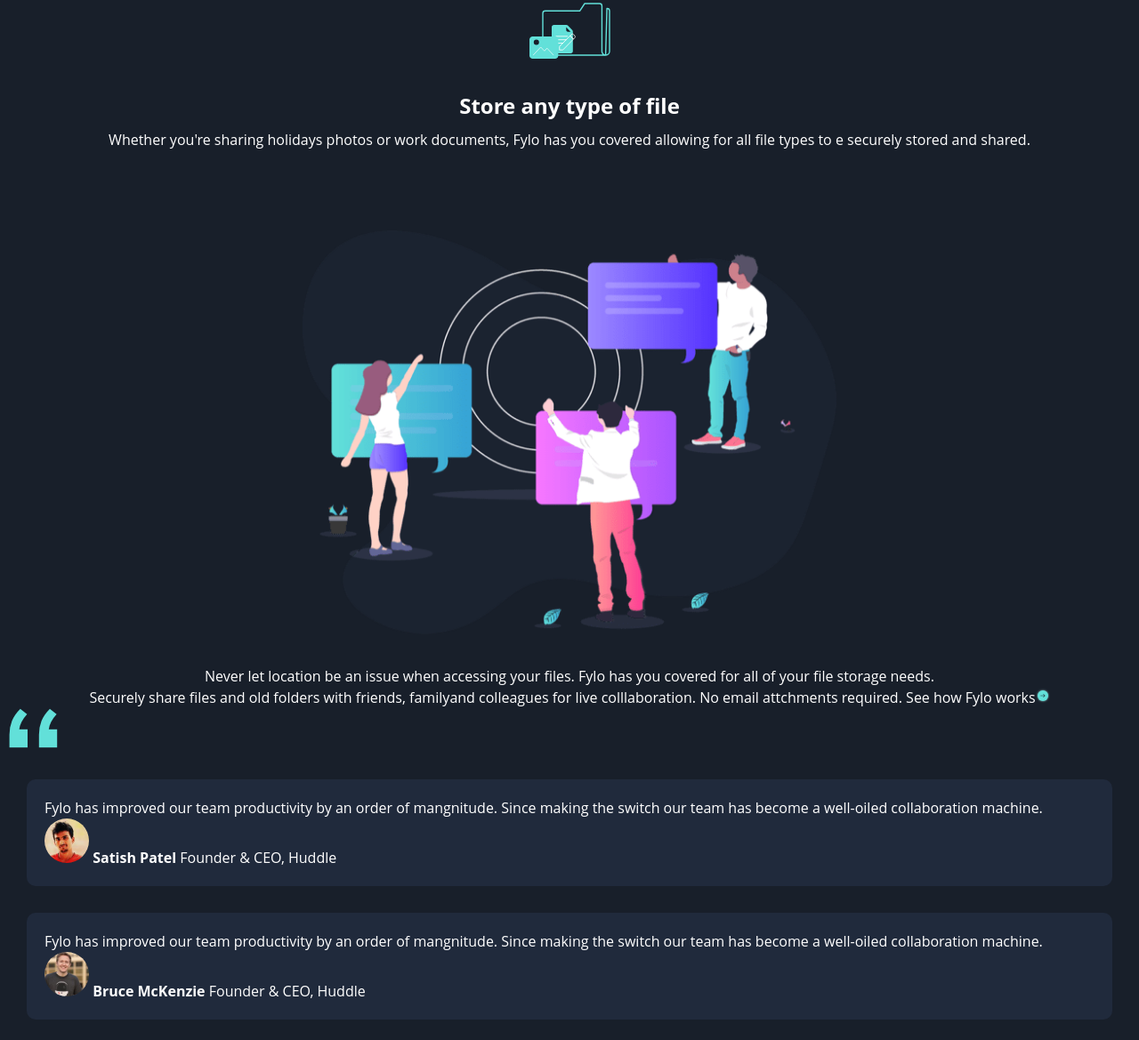
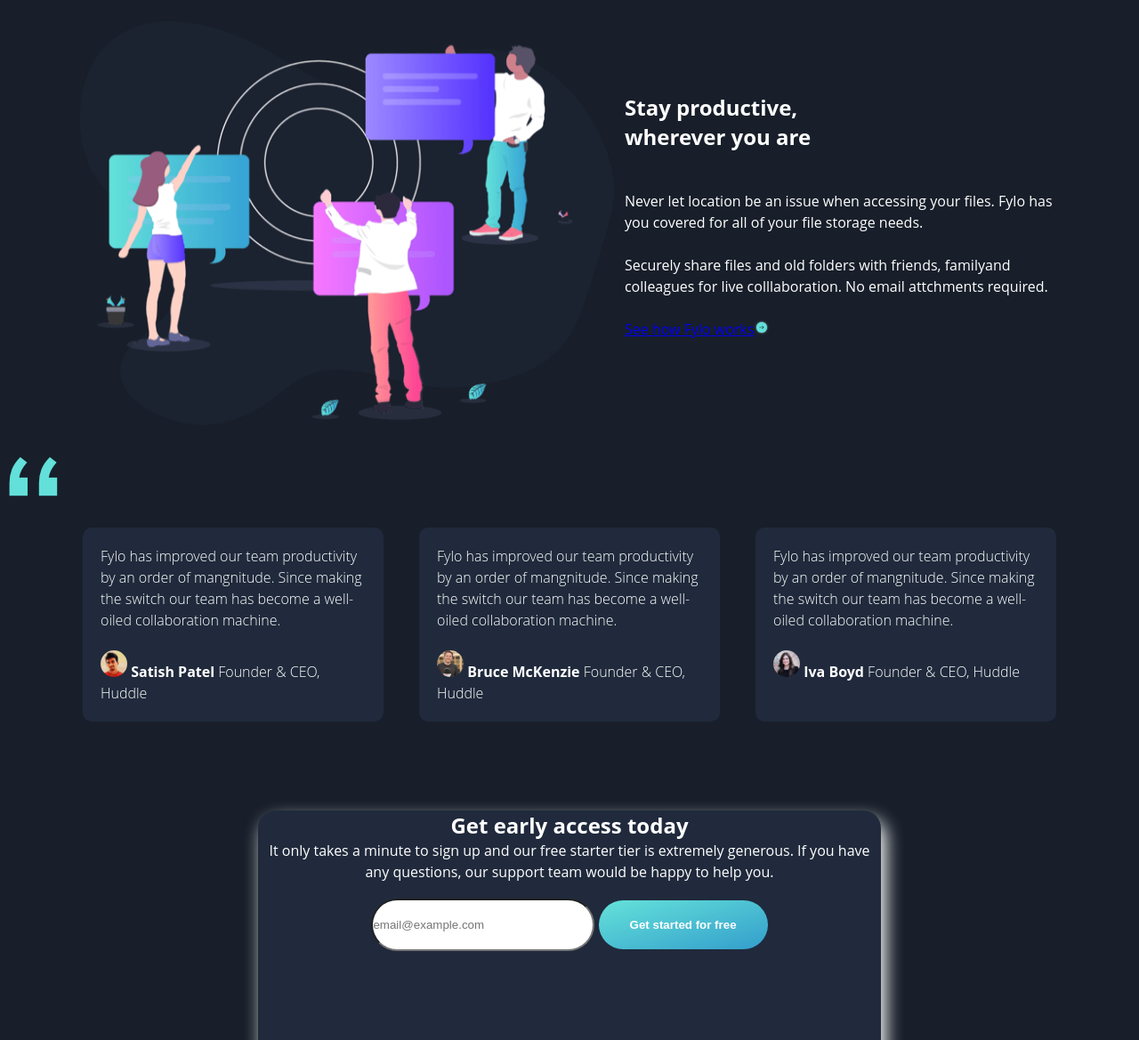
Before and after one commit to etowageed/fylo-dark-theme-landing-page, a plain HTML site: page index.html in a window 1280 px wide. Shown: the part 1631-2800 px from the top of the page at 89% size. Drawn offline with Linux system fonts and the light colour scheme; a web font is replaced by a local one.

Commit message:
third commit

```diff
--- a/index.html
+++ b/index.html
@@ -96,25 +96,33 @@
           class="imges prod"
           alt="productive"
         /><br />
+        <div class="productive-tile">
+          <h2>
+            Stay productive, <br />
+            wherever you are
+          </h2>
+          <br /><br />
           <span class="productive-illus"
             >Never let location be an issue when accessing your files. Fylo has
-          you covered for all of your file storage needs.
-          <br />
+            you covered for all of your file storage needs. <br /><br />
             Securely share files and old folders with friends, familyand
             colleagues for live colllaboration. No email attchments required.
+            <br />
+            <br />
+            <a href="#" class="arrow-link"
+              >See how Fylo works<img src="images/icon-arrow.svg"
+            /></a>
           </span>
-        <span class="arrow-link"
-          >See how Fylo works<img src="images/icon-arrow.svg"
-        /></span>
         </div>
+      </div>
+      <img src="images/bg-quotes.png" />
       <div class="testimonials">
-        <img src="images/bg-quotes.png" />
         <div class="testimonies profile1">
           <span class="prof1"
             >Fylo has improved our team productivity by an order of mangnitude.
             Since making the switch our team has become a well-oiled
-            collaboration machine.
-          </span>
+            collaboration machine. </span
+          ><br /><br />
           <section class="prof-pic">
             <img src="images/profile-1.jpg" class="profile-pics" />
             <span class="bio-text-1">
@@ -127,8 +135,8 @@
           <span class="prof2"
             >Fylo has improved our team productivity by an order of mangnitude.
             Since making the switch our team has become a well-oiled
-            collaboration machine.
-          </span>
+            collaboration machine. </span
+          ><br /><br />
           <section class="prof-pic">
             <img src="images/profile-2.jpg" class="profile-pics" />
             <span class="bio-text-2">
@@ -141,8 +149,8 @@
           <span class="prof3"
             >Fylo has improved our team productivity by an order of mangnitude.
             Since making the switch our team has become a well-oiled
-            collaboration machine.
-          </span>
+            collaboration machine. </span
+          ><br /><br />
           <section class="prof-pic">
             <img src="images/profile-3.jpg" class="profile-pics" />
             <span class="bio-text-3">
@@ -151,12 +159,13 @@
             </span>
           </section>
         </div>
-
+      </div>
       <div class="early-access-get">
+        <h2>Get early access today</h2>
         <span class="early-access-text">
           It only takes a minute to sign up and our free starter tier is
-            extremely generous. If you have any questions, our support team
-            would be happy to help you.
+          extremely generous. If you have any questions, our support team would
+          be happy to help you.
         </span>
         <form class="form1">
           <input
@@ -167,10 +176,10 @@
           <input
             type="submit"
             value="Get started for free"
-              class="cta-submit"
+            class="btn-cta cta-2"
+            style="border: none; outline: none"
           />
         </form>
-        </div>
       </div>
       <footer>
         <img src="images/logo.svg" class="logo" /><br />
--- a/main.css
+++ b/main.css
@@ -27,21 +27,25 @@
   height: 50px;
   color: #fff;
   font-family: "Raleway", sans-serif;
-  padding-left: 15px;
-  padding-right: 15px;
+  background-color: hsl(217, 28%, 15%);
+  padding-top: 20px;
 }
-
+.nav-list {
+  vertical-align: middle;
+}
 .nav-list li {
   display: inline;
   list-style: none;
   margin-left: 20px;
-  vertical-align: middle;
 }
 
 .nav-list li a {
   text-decoration: none;
   color: #fff;
   font-weight: 400;
+}
+.nav-list a:hover {
+  font-weight: 700;
 }
 .logo {
   width: 100px;
@@ -93,6 +97,10 @@
   margin-top: 20px;
   display: inline-block;
 }
+
+.btn-cta a:hover {
+  background-color: hsl(176, 74%, 85%);
+}
 .hero-text-intro {
   display: inline-block;
 }
@@ -132,10 +140,12 @@
 }
 .profile-pics {
   border-radius: 100px;
-  width: 50px;
-  height: 50px;
+  width: 30px;
+  height: 30px;
 }
-
+.testimonials {
+  margin-bottom: 100px;
+}
 .testimonies {
   border-radius: 10px;
   background-color: hsl(219, 30%, 18%);
@@ -143,7 +153,21 @@
   margin-right: 20px;
   margin-left: 20px;
   padding: 20px;
-  font-weight: 400;
+  font-weight: 200;
+}
+
+.cta-2 {
+  padding-left: 35px;
+  padding-right: 35px;
+}
+.email-input {
+  padding-top: 20px;
+  padding-bottom: 20px;
+  padding-right: 70px;
+  border-radius: 30px;
+}
+footer {
+  background-color: hsl(216, 53%, 9%);
 }
 @media screen and (max-width: 375px) {
   .hero-content {
@@ -160,10 +184,78 @@
   .nav-list li {
     margin-left: 10px;
   }
+
+  .navbar {
+    padding-left: 15px;
+    padding-right: 15px;
+  }
+  .early-access-get {
+    width: 90%;
+    margin-left: auto;
+    margin-right: auto;
+    padding: 30px;
+    border-radius: 20px;
+    box-shadow: 5px 10px 20px;
+    text-align: center;
+    background-color: hsl(219, 30%, 18%);
+  }
+  .cta-2 {
+    padding-left: 50px;
+    padding-right: 50px;
+  }
 }
 
 @media screen and (min-width: 769px) {
   .imges {
     width: 600px;
   }
+  .navbar {
+    padding-left: 50px;
+    padding-right: 50px;
+  }
+  .feature-tiles {
+    width: 400px;
+    padding: 5px;
+    margin: 50px;
+  }
+  .features {
+    display: flex;
+    flex-wrap: wrap;
+    width: 80%;
+    margin-left: auto;
+    margin-right: auto;
+  }
+  .productive-tile {
+    width: 500px;
+    text-align: left;
+    margin-top: 100px;
+  }
+  .how-works {
+    display: flex;
+    flex-wrap: nowrap;
+    width: 90%;
+    margin-left: auto;
+    margin-right: auto;
+    padding: 5px;
+  }
+  .testimonies {
+    width: 350px;
+  }
+  .testimonials {
+    display: flex;
+    flex-wrap: nowrap;
+    width: 90%;
+    margin-right: auto;
+    margin-left: auto;
+  }
+  .early-access-get {
+    width: 700px;
+    height: 300px;
+    margin-right: auto;
+    margin-left: auto;
+    border-radius: 20px;
+    box-shadow: 5px 10px 20px;
+    text-align: center;
+    background-color: hsl(219, 30%, 18%);
+  }
 }
```
Lines whose indentation alone changed are shown as unchanged.
